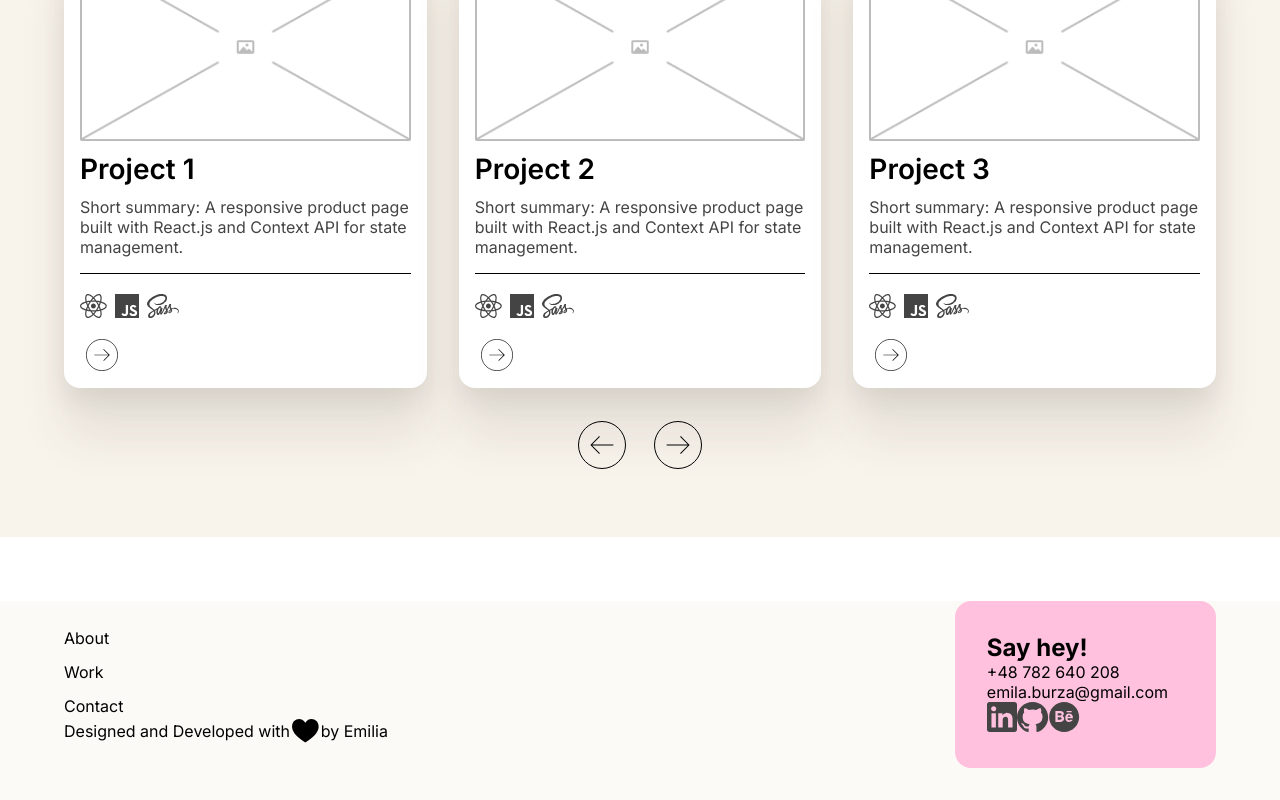
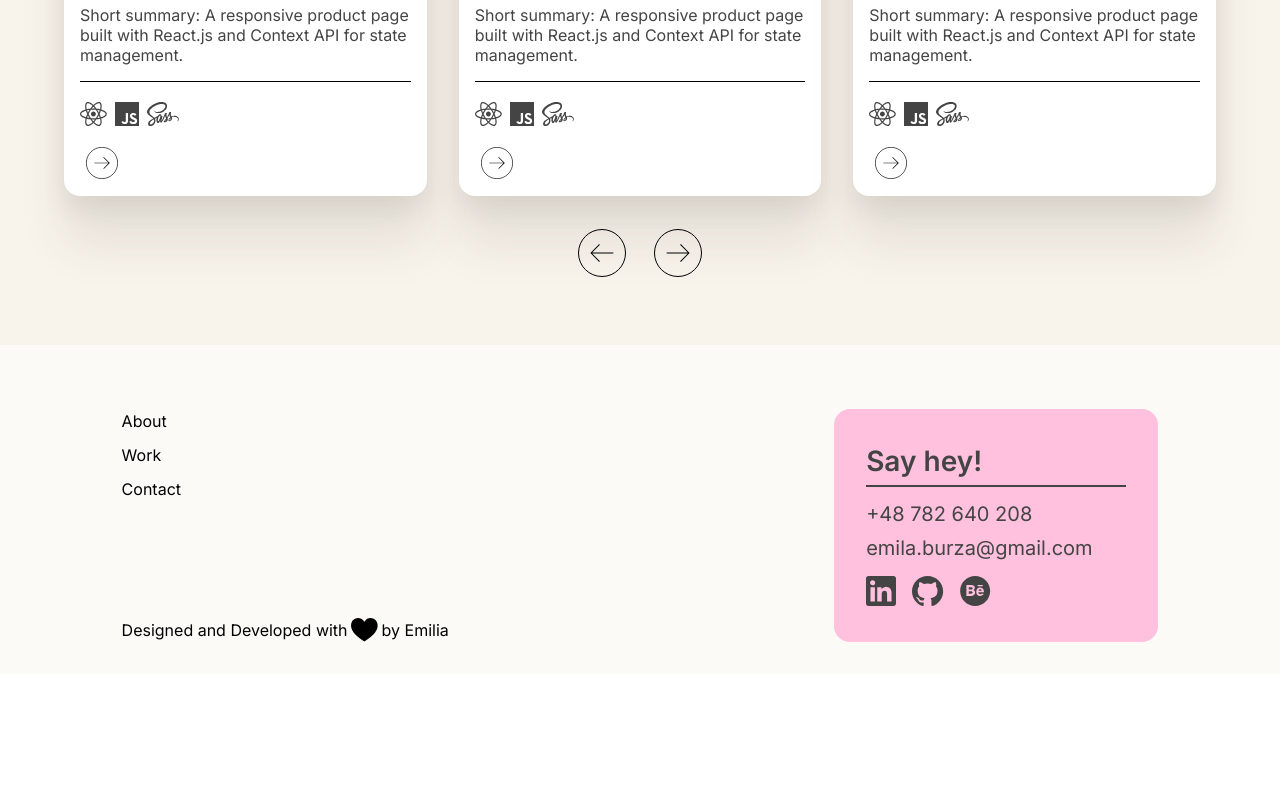
Before and after one commit to eburza/portfolio-emilia-burza, a React (Vite) app: page / in a window 1280 px wide. Shown: the part 2750-3550 px from the top of the page. After the commit the page ends 3424 px from the top, so only its background shows below. Built offline with nearby package versions, Linux system fonts and the light colour scheme.

Commit message:
Add styling to footer component

```diff
--- a/src/components/Footer.jsx
+++ b/src/components/Footer.jsx
@@ -4,7 +4,8 @@ import NavigationLinks from './NavigationLinks'
 
 export default function Footer() {
     return(
-        <div className='footer'>
+        <footer>
+            <div className='footer-content'>
                 <div className='footer-info'>
                     <NavigationLinks
                         NavClassName="navigation-footer-links"/>
@@ -15,11 +16,12 @@ export default function Footer() {
                     </div>
                 </div>
                 <div className='personal-card'>
-                <h2>Say hey!</h2>
-                <p>+48 782 640 208</p>
-                <p>emila.burza@gmail.com</p>
+                    <h2 className='card-title'>Say hey!</h2>
+                    <p className='card-phone'>+48 782 640 208</p>
+                    <p className='card-email'>emila.burza@gmail.com</p>
                     <SocialLinks />
                 </div>
             </div>
+        </footer>
     )
 }
--- a/src/components/SocialLinks.jsx
+++ b/src/components/SocialLinks.jsx
@@ -4,10 +4,10 @@ import Github from '../assets/social-media-icons/github.svg'
 
 export default function SocialLinks() {
     return(
-        <>
+        <div className='card-social'>
             <a href='https://www.linkedin.com/in/emilia-burza/'><img src={Linkedin} /></a>
             <a href='https://github.com/eburza'><img src={Github} /></a>
             <a href='https://www.behance.net/emiliaburza'><img src={Behance} /></a>
-        </>
+        </div>
     )
 }
--- a/src/css/footer.scss
+++ b/src/css/footer.scss
@@ -1,23 +1,57 @@
 @import 'functions.scss';
 
-.footer {
-    @include display-flex(initial, space-between, center, initial);
+footer {
     background-color: $floral-white;
-    padding: 0 4rem 2rem;
+    padding: 4rem 4rem 2rem;
+}
+
+.footer-content {
+    display: grid;
+    grid-template-columns: repeat(3, 1fr);
+    justify-self: center;
+    gap: 2rem;
+    width: 90%;
+    max-width: 75rem;
 }
 
 .footer-info {
     @include display-flex(column, space-between, flex-start, initial);
+    height: 100%;
+    grid-column: 1/ span 2;
 }
 
 .personal-card {
+    @include display-flex(column, initial, initial, 0.25rem);
     background-color: #FFC1DE;
-    padding: 2rem 3rem 2rem 2rem;
+    padding: 2rem;
     border-radius: 1rem;
 }
 
+.card-title {
+    @include heading-s;
+    color: $grey-dark;
+    border-bottom: 2px solid $grey-dark;
+    padding-bottom: 0.2rem;
+}
+
+.card-phone,
+.card-email {
+    @include text-skills;
+    text-align: left;
+    padding-right: 2rem;
+}
+
+.card-phone {
+    padding-top: 0.5rem;
+}
+
+.card-social {
+    padding-top: 0.5rem;
+    @include display-flex(initial, flex-start, center, 1rem);
+}
+
 .footer-dev-info {
-    @include display-flex(initial, center, center, 0.1rem);
+    @include display-flex(initial, center, center, 0.2rem);
 }
 
 .footer-heart-img {
--- a/src/css/styles.css
+++ b/src/css/styles.css
@@ -292,14 +292,18 @@
 /* FONTS */
 /* COLORS */
 /* DISPLAY */
-.footer {
-  display: flex;
-  flex-direction: initial;
-  justify-content: space-between;
-  align-items: center;
-  gap: initial;
+footer {
   background-color: #FCFAF7;
-  padding: 0 4rem 2rem;
+  padding: 4rem 4rem 2rem;
+}
+
+.footer-content {
+  display: grid;
+  grid-template-columns: repeat(3, 1fr);
+  justify-self: center;
+  gap: 2rem;
+  width: 90%;
+  max-width: 75rem;
 }
 
 .footer-info {
@@ -308,12 +312,52 @@
   justify-content: space-between;
   align-items: flex-start;
   gap: initial;
+  height: 100%;
+  grid-column: 1/span 2;
 }
 
 .personal-card {
+  display: flex;
+  flex-direction: column;
+  justify-content: initial;
+  align-items: initial;
+  gap: 0.25rem;
   background-color: #FFC1DE;
-  padding: 2rem 3rem 2rem 2rem;
+  padding: 2rem;
   border-radius: 1rem;
+}
+
+.card-title {
+  font-size: 1.75rem;
+  font-weight: 600;
+  line-height: 2.5rem;
+  color: #444444;
+  border-bottom: 2px solid #444444;
+  padding-bottom: 0.2rem;
+}
+
+.card-phone,
+.card-email {
+  color: #444;
+  text-align: center;
+  font-size: 1.25rem;
+  font-weight: 400;
+  line-height: 1.936rem;
+  text-align: left;
+  padding-right: 2rem;
+}
+
+.card-phone {
+  padding-top: 0.5rem;
+}
+
+.card-social {
+  padding-top: 0.5rem;
+  display: flex;
+  flex-direction: initial;
+  justify-content: flex-start;
+  align-items: center;
+  gap: 1rem;
 }
 
 .footer-dev-info {
@@ -321,7 +365,7 @@
   flex-direction: initial;
   justify-content: center;
   align-items: center;
-  gap: 0.1rem;
+  gap: 0.2rem;
 }
 
 .footer-heart-img {
@@ -364,7 +408,7 @@ body {
   flex-direction: column;
   justify-content: center;
   align-items: initial;
-  gap: 4rem;
+  gap: initial;
 }
 
 a {
--- a/src/css/styles.scss
+++ b/src/css/styles.scss
@@ -20,7 +20,7 @@ body {
 }
 
 .portfolio-website {
-    @include display-flex(column, center, initial, 4rem);
+    @include display-flex(column, center, initial, initial);
 }
 
 a {
```
Also changed, not shown: 1 other file (tests, documents, lock files or other folders). Lines whose indentation alone changed are shown as unchanged.
